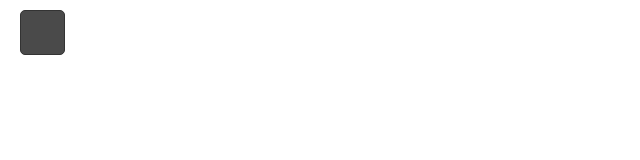
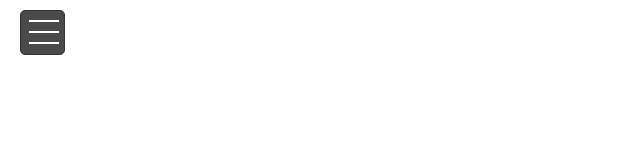
Before and after one commit to JhanU1/Practica-Frotend, a plain HTML site: page sidebar/index.html in a window 1280 px wide. Shown: the full height of the page, 0-640 px from the left. Drawn offline with Linux system fonts and the light colour scheme.

Commit message:
Maza moment

```diff
--- a/sidebar/css/estilos.css
+++ b/sidebar/css/estilos.css
@@ -22,10 +22,17 @@
   border: 1px solid #333;
   border-radius: 5px;
   cursor: pointer;
-    transition: all 0.3 ease;
+  transition: all 0.3s ease;
 }
 
-#btn:checked~.menu-btn {
+.wrapper .menu-btn p {
+  margin: 9px 7.5px;
+  width: 30px;
+  height: 2px;
+  background-color: white;
+}
+
+#btn:checked ~ .menu-btn {
   left: 247px;
 }
 
@@ -38,7 +45,7 @@
   transition: all 0.3s ease;
 }
 
-#btn:checked~.sidebar {
+#btn:checked ~ .sidebar {
   left: 0px;
 }
 
--- a/sidebar/index.html
+++ b/sidebar/index.html
@@ -12,7 +12,11 @@
 <body>
     <div class="wrapper">
         <input type="checkbox" id="btn" hidden>
-        <label for="btn" class="menu-btn"></label>
+        <label for="btn" class="menu-btn">
+            <p></p>
+            <p></p>
+            <p></p>
+        </label>
         <nav class="sidebar">
             <div class="title">Menu</div>
             <ul class="list-item">
```
Lines whose indentation alone changed are shown as unchanged.
